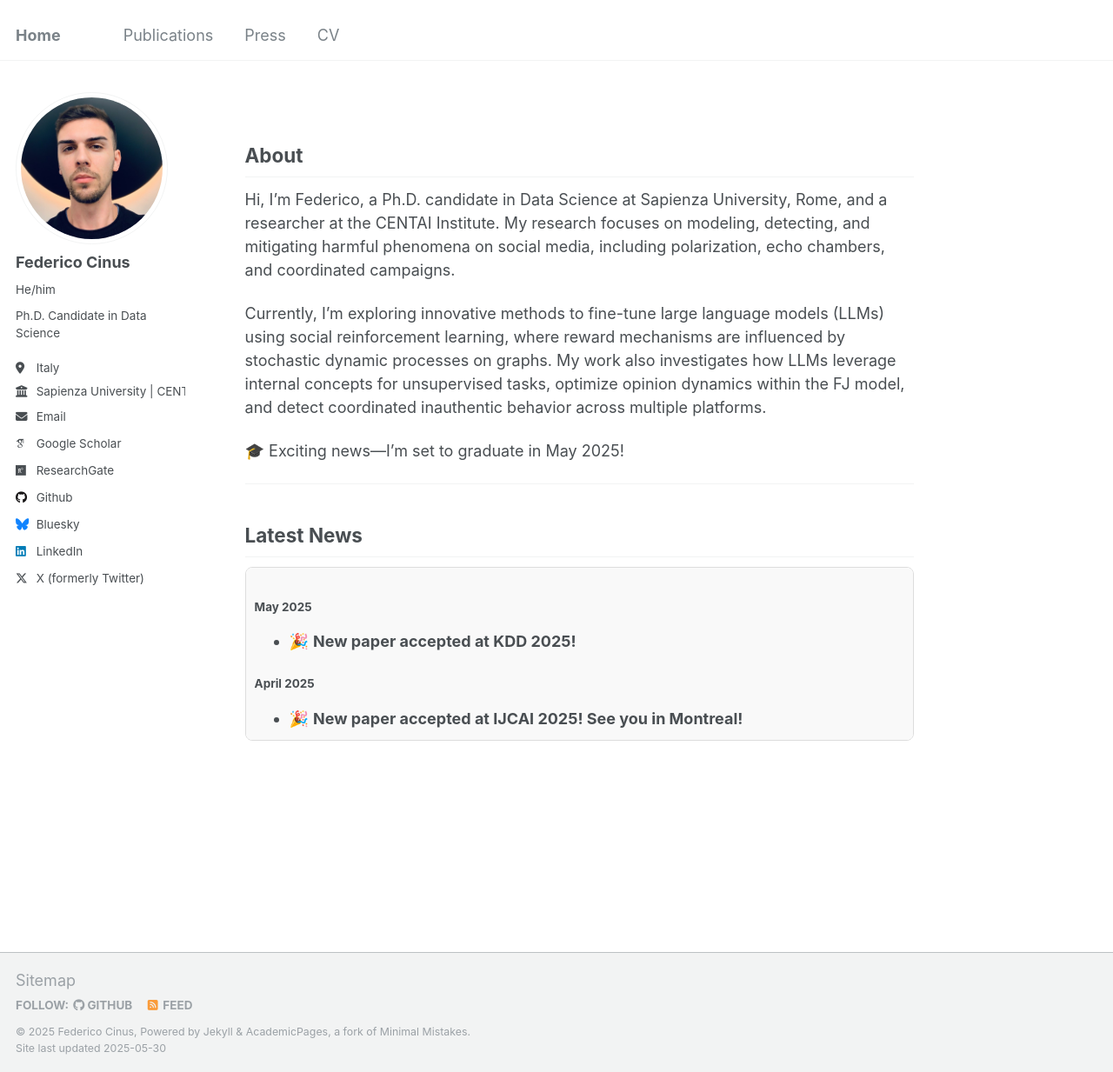
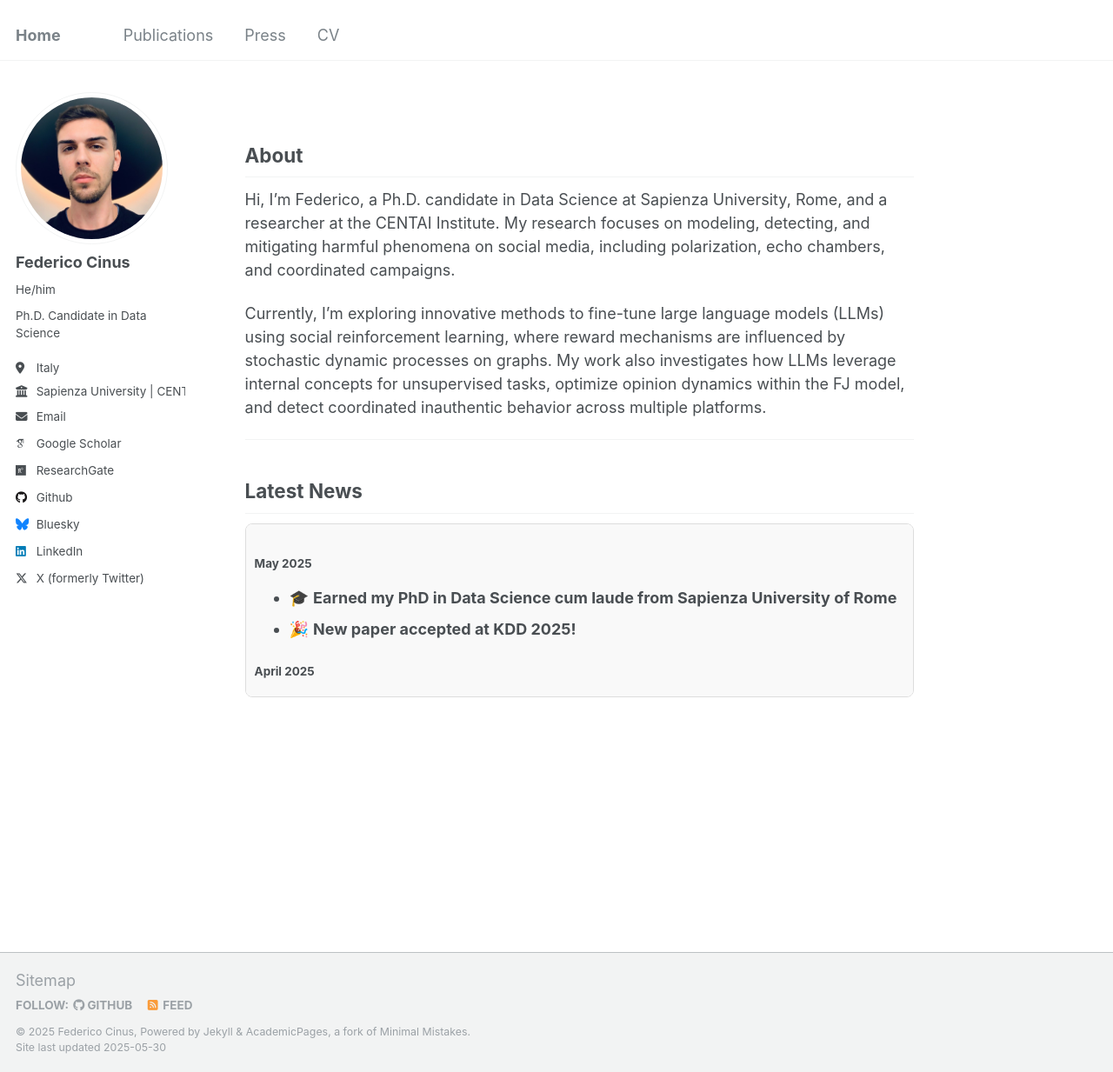
Before and after one commit to FedericoCinus/website, a Jekyll site: the page built from _pages/about.md, in a window 1280 px wide and 1233 px high. Shown: the whole window at 87% size. Built offline with Jekyll 4.4.1, drawn with Linux system fonts in a browser that asks for light colours; some web fonts are replaced.

Commit message:
Update about.md

```diff
--- a/_pages/about.md
+++ b/_pages/about.md
@@ -15,8 +15,6 @@ My research focuses on modeling, detecting, and mitigating harmful phenomena on
 
 Currently, I’m exploring innovative methods to fine-tune large language models (LLMs) using social reinforcement learning, where reward mechanisms are influenced by stochastic dynamic processes on graphs. My work also investigates how LLMs leverage internal concepts for unsupervised tasks, optimize opinion dynamics within the FJ model, and detect coordinated inauthentic behavior across multiple platforms.
 
-🎓 Exciting news—I’m set to graduate in May 2025!
-
 ---
 
 ## Latest News
@@ -25,6 +23,7 @@ Currently, I’m exploring innovative methods to fine-tune large language models
 
 <h4>May 2025</h4>
 <ul>
+  <li>🎓 <b>Earned my PhD in Data Science cum laude from Sapienza University of Rome</b></li>
   <li>🎉 <b>New paper accepted at KDD 2025!</b></li>
 </ul>
 
```
